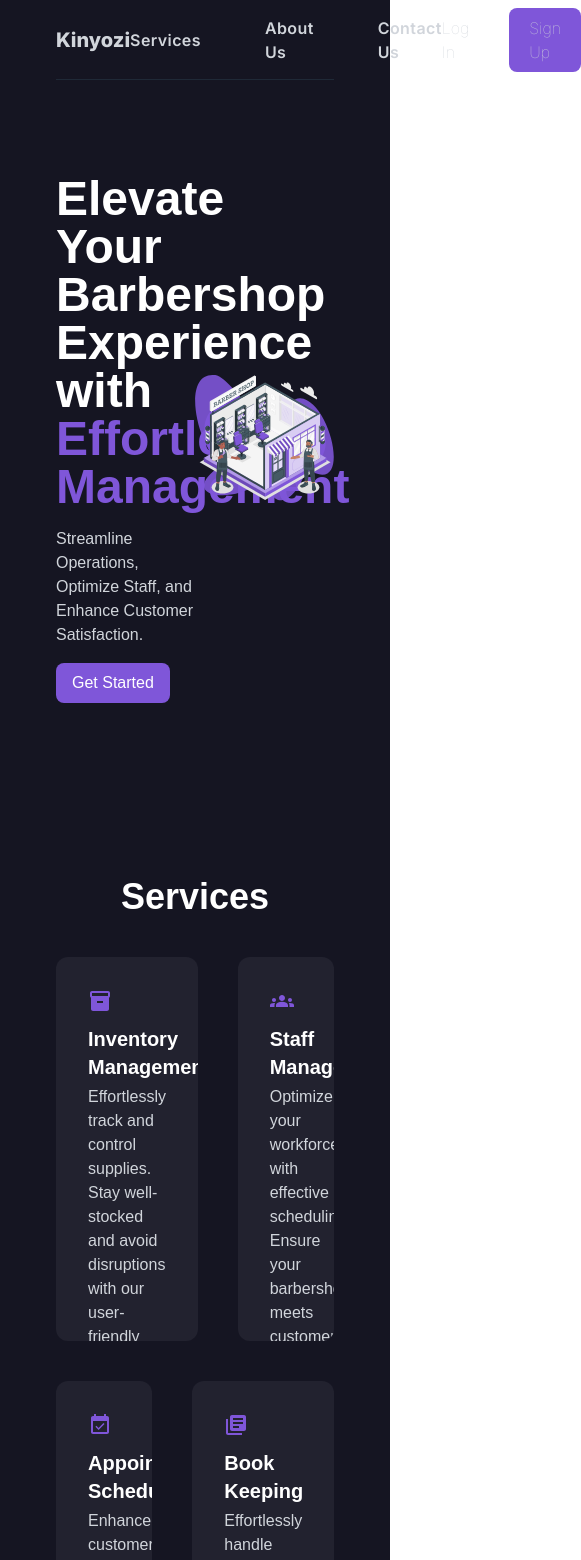
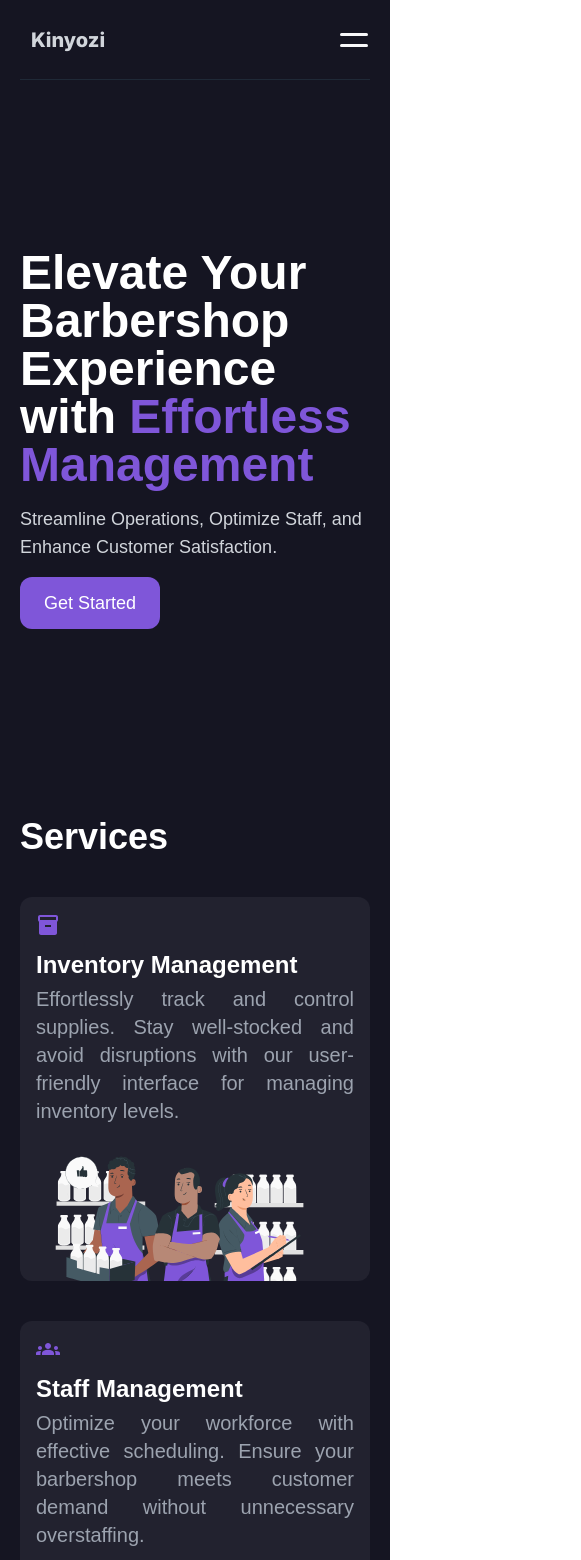
Before and after one commit to regan-mu/my-kinyozi-client, a Next.js app: page / in a window 390 px wide. Shown: the top 1560 px of the page, 581 px wide, since content can reach past the window. Built offline with nearby package versions, Linux system fonts and the light colour scheme.

Commit message:
Landing page mobile-responsive

```diff
--- a/app/components/FaqExpander.js
+++ b/app/components/FaqExpander.js
@@ -39,15 +39,15 @@ export default function Expander() {
     return (
         <div className="flex flex-col justify-center items-center gap-5 w-full">
         {expanders.map((expander) => (
-            <div className="p-5 border-[0.1px] rounded-xl border-gray-600 flex flex-col w-full gap-1"   onClick={() => toggleExpander(expander.id)} key={uniqid()}>
+            <div className="p-5 border-[0.1px] rounded-xl border-gray-600 flex flex-col w-full gap-2"   onClick={() => toggleExpander(expander.id)} key={uniqid()}>
                 <div className="flex h-6 justify-between items-center">
-                    <p className="font-semibold text-[16px]">{questions[expander.id].qn}</p>
+                    <p className="text-base md:font-semibold md:text-[16px] mb-2">{questions[expander.id].qn}</p>
                     <div className="">
                         {expander.expanded ? <RxCaretUp color="white" size={40} /> : <RxCaretDown color="white" size={40} />}
                     </div>
                 </div>
                 {expander.expanded && (
-                    <div className="w-11/12 font-extralight text-[16px] text-gray-400">
+                    <div className="w-full text-justify font-extralight text-[16px] text-gray-400 md:w-11/12">
                     {questions[expander.id].ans}
                     </div>
                 )}
--- a/app/components/Footer.js
+++ b/app/components/Footer.js
@@ -3,7 +3,7 @@ import Link from "next/link";
 
 export default function Footer() {
     return (
-        <div className="flex justify-between py-5 w-full h-20 items-center border-t-[0.1px] text-gray-400 border-gray-700">
+        <div className="flex flex-col-reverse py-5 w-full h-auto gap-3 items-center border-t-[0.1px] text-gray-400 border-gray-700 md:h-20 md:justify-between md:flex-row md:gap-0">
             <p className="text-xs text-gray-400">Created by Regan Muthomi</p>
             <p className="text-sm">© 2024 Kinyozi. All rights reserved.</p>
             <div className="flex gap-5">
--- a/app/components/Header.js
+++ b/app/components/Header.js
@@ -1,6 +1,14 @@
+"use client";
+import { useState } from "react";
 import Link from "next/link";
+import Image from "next/image";
 
 export default function Header() {
+    const [menuExpanded, setMenuExpanded] = useState(false);
+    const toggleMenu = () => {
+        setMenuExpanded(prev => !prev);
+    }
+
     return (
         <nav className="flex justify-between text-gray-300 relative w-full h-20 font-inter border-b border-gray-800">
             <div className="flex w-24 h-full items-center justify-center">
@@ -8,14 +16,28 @@ export default function Header() {
                     <h1 className="font-extrabold text-xl">Kinyozi</h1>
                 </Link>
             </div>
-            <div className="h-full flex items-center gap-16 text-base font-semibold tracking-wide">
-                <Link className="hover:text-gray-200" href="#services-section">Services</Link>
-                <Link className="hover:text-gray-200" href="#about-section">About Us</Link>
-                <Link className="hover:text-gray-200" href="#contact-section">Contact Us</Link>
+            <div className={menuExpanded ? "absolute flex-col h-custom py-10 px-5 top-full -right-7 justify-between w-screen z-10 bg-accent  flex ": "hidden justify-between md:flex md:p-0 md:flex-row md:right-0 md:top-0 md:h-full md:bg-dark-blue md:relative md:w-2/3"}>
+                <div className="h-full flex flex-col text-2xl gap-8  md:flex-row md:items-center md:gap-16 md:text-base font-semibold tracking-wide">
+                    <Link className="hover:text-gray-200" href="#services-section">
+                        <p onClick={toggleMenu}>Services</p>
+                    </Link>
+                    <Link className="hover:text-gray-200" href="#about-section">
+                        <p onClick={toggleMenu}>About Us</p>
+                    </Link>
+                    <Link className="hover:text-gray-200" href="#contact-section">
+                        <p onClick={toggleMenu}>Contact Us</p>
+                    </Link>
+                </div>
+                <div className="h-auto flex flex-col text-xl gap-5 md:items-center md:h-full md:gap-10 md:flex-row font-thin md:text-base">
+                    <Link className="rounded-lg text-center py-2 border-[0.1px] border-secondary md:border-none md:rounded-none md:p-0" href="/">Log In</Link>
+                    <Link className="w-full text-center bg-secondary py-2 px-5 rounded-lg md:w-max hover:text-gray-200" href="/">Sign Up</Link>
+                </div>
             </div>
-            <div className="h-full flex items-center gap-10 font-thin text-base">
-                <Link href="/">Log In</Link>
-                <Link className="bg-secondary py-2 px-5 rounded-lg hover:text-gray-200" href="/">Sign Up</Link>
+            <div className="h-full flex items-center md:hidden">
+                {
+                    menuExpanded ? <Image onClick={toggleMenu} src="/open-menu.svg" alt="hamburger-icon" width={32} height={32} /> :
+                    <Image onClick={toggleMenu} src="/hamburger.svg" alt="hamburger-icon" width={32} height={32} />
+                }
             </div>
         </nav>
     )
--- a/app/components/Service.js
+++ b/app/components/Service.js
@@ -2,10 +2,10 @@ import Image from "next/image";
 
 export default function Service({title, description, icon, image, alt, grid}) {
     return (
-        <div className={`flex flex-col ${grid} w-full h-96 overflow-hidden bg-accent rounded-xl p-8 pb-0 relative`}>
+        <div className={`flex flex-col justify-between col-span-full ${grid} w-full h-96 overflow-hidden bg-accent rounded-xl p-4 pb-0 relative md:p-8`}>
             <Image src={icon} alt="my-kinyozi-inventory" width={24} height={24} />
-            <h3 className="font-semibold text-xl p-0 mt-3">{title}</h3>
-            <p className="text-gray-300 p-0 font-thin text-[16px] mt-1">
+            <h3 className="font-semibold text-2xl p-0 mt-3 md:text-xl">{title}</h3>
+            <p className="text-gray-400 w-full text-xl text-justify p-0 font-thin mt-1 md:text-[16px]">
                 {description}
             </p>
             <Image className="relative w-full h-50 mt-5" src={image} alt={alt}  width={500} height={300} />
--- a/app/page.js
+++ b/app/page.js
@@ -8,24 +8,24 @@ import Footer from './components/Footer';
 
 export default function Home() {
   return (
-    <main className="bg-dark-blue h-auto px-14 font-poppins text-white">
+    <main className="bg-dark-blue h-auto px-5 md:px-14 font-poppins text-white">
       <Header />
-      <section className="w-full h-[85vh] grid grid-cols-2 py-5 mb-20">
+      <section className="w-full h-[85vh] grid grid-rows-1 mb-5  py-5 md:grid-cols-2 md:mb-20">
         <div className="flex flex-col justify-center gap-4  h-full w-full">
-          <h2 className="font-bold text-5xl w-full">
+          <h2 className="font-extrabold md:font-bold text-5xl w-full">
             Elevate Your Barbershop Experience with <span className="text-secondary">Effortless Management</span>
           </h2>
-          <p className="text-gray-300 font-thin text-base p-0 ">
+          <p className="text-gray-300 font-thin text-lg p-0 md:text-base">
             Streamline Operations, Optimize Staff, and Enhance Customer Satisfaction.
           </p>
-          <Link className="bg-secondary w-max py-2 px-4 rounded-lg hover:text-gray-300 transition-all duration-100 ease-in" href="/">Get Started</Link>
+          <Link className="bg-secondary w-max py-3 px-6 rounded-xl text-lg hover:text-gray-300 transition-all duration-100 ease-in md:py-2 md:px-4 md:text-base" href="/">Get Started</Link>
         </div>
-        <div className="w-full flex justify-end relative">
+        <div className="w-full hidden md:flex justify-end relative">
           <Image className="object-contain" src="/my-kinyozi-hero.svg" alt="my kinyozi hero" fill={true}/>
         </div>
       </section>
       <section id="services-section">
-        <h2 className="font-bold text-4xl text-center">Services</h2>
+        <h2 className="font-bold text-4xl md:text-center">Services</h2>
         <div className="grid grid-cols-1 gap-10 grid-rows-2 mt-10">
             <div className="grid grid-cols-7 gap-10">
               <Service
@@ -34,7 +34,7 @@ export default function Home() {
                 Stay well-stocked and avoid disruptions with our user-friendly interface for managing inventory levels."
                 icon="/inventory.svg" image="/inventory-management.svg"
                 alt="my kinyozi inventory management"
-                grid="col-span-4"
+                grid="md:col-span-4"
               />
               <Service
                 title="Staff Management"
@@ -42,34 +42,34 @@ export default function Home() {
                 Ensure your barbershop meets customer demand without unnecessary overstaffing."
                 icon="/staff-icon.svg" image="/barbershop-staff.svg"
                 alt="my kinyozi staff management"
-                grid="col-span-3"
+                grid="md:col-span-3"
               />
             </div>
-            <div className="grid grid-cols-7 gap-10">
+            <div className="grid grid-cols-1 md:grid-cols-7 gap-10">
               <Service
                 title="Appointment Scheduling"
                 description="Enhance customer experience with an intuitive scheduling system.
                 Allow clients to book appointments online, receive notifications, and easily manage their bookings."
                 icon="/appointments.svg" image="/scheduling.svg"
                 alt="my kinyozi appointment scheduling"
-                grid="col-span-3"
+                grid="md:col-span-3"
               />
               <Service
                 title="Book Keeping"
                 description="Effortlessly handle your barbershop's finances with our comprehensive Bookkeeping and Financial Management service."
                 icon="/financials.svg" image="/financial-management.svg"
                 alt="my kinyozi book keeping"
-                grid="col-span-4"
+                grid="md:col-span-4"
               />
             </div>
         </div>
       </section>
       <section id="about-section" className="mt-24">
-        <div className="grid grid-cols-2 gap-10 h-[70vh]">
-          <Image className="relative w-full h-full" src="/about-image.svg" alt="about my kinyozi" width={500} height={300} />
+        <div className="grid grid-cols-1 grid-rows-2 gap-0 h-auto md:h-[70vh] md:gap-10 md:grid-cols-2 md:grid-rows-1">
+          <Image className="relative w-full md:h-full" src="/about-image.svg" alt="about my kinyozi" width={500} height={300} />
           <div className="w-full h-full flex flex-col justify-center">
-            <h3 className="text-4xl font-bold mb-7">About Us</h3>
-            <p className="text-justify text-gray-300 font-roboto font-thin text-[16px] mb-5">
+            <h3 className="text-4xl font-bold mb-1 md:mb-7">About Us</h3>
+            <p className="text-justify text-gray-400 font-roboto font-thin text-[16px] mb-5">
               At Kinyozi, our mission is to revolutionize the barbershop industry by providing
               innovative and user-friendly management solutions.
               We aim to empower barbershops of all sizes with the tools they need to
@@ -82,28 +82,28 @@ export default function Home() {
 
         {/* Why choose us */}
         <div className="mt-24">
-          <h3 className="text-4xl font-bold mb-14 text-center">Why choose us</h3>
+          <h3 className="text-4xl font-bold mb-14 md:text-center">Why choose us</h3>
           <Carousel />
         </div>
       </section>
       {/* FAQs */}
       <section className="mt-24">
-        <h3 className="text-4xl font-bold mb-1 text-center">FAQs</h3>
-        <p className="text-gray-300 text-base text-center mb-10">
+        <h3 className="text-4xl font-bold mb-1 md:text-center">FAQs</h3>
+        <p className="text-gray-300 text-base md:text-center mb-10">
           Here are some of our most asked questions. If yours is not there, do not hesitate to contact us.
         </p>
         <Expander />
       </section>
       {/* Contact */}
-      <section id="contact-section" className="my-24 grid grid-cols-2 grid-rows-1 w-full h-[80vh]">
-        <div className="relative w-full h-full">
+      <section id="contact-section" className="my-12 grid grid-cols-1 grid-rows-1 w-full h-auto md:h-[80vh] md:grid-cols-2 md:my-24">
+        <div className="relative w-full h-full hidden md:block">
           <Image className="object-cover" src="/contact-us.svg" alt="my kinyozi contact" fill={true} />
         </div>
-        <div className="flex flex-col gap-2 px-10 py-5 bg-accent">
+        <div className="flex flex-col gap-2 px-5 py-5 bg-accent md:px-10">
           <h3 className="font-semibold text-2xl">Contact Us</h3>
           <p className="font-medium text-gray-400">We would love to hear from you.</p>
           <form className="flex flex-col gap-2 mt-5">
-            <div className="flex gap-5">
+            <div className="flex flex-col gap-2 md:gap-5 md:flex-row">
               <div className="flex flex-col gap-2 w-full">
                 <label className="text-gray-400" htmlFor="f_name">First Name</label>
                 <input className="h-10 border border-gray-500 rounded-md outline-none bg-accent p-2 text-sm text-gray-300" id="f_name" name="f_name" required type="text" placeholder='Enter first name' />
--- a/next.config.js
+++ b/next.config.js
@@ -1,6 +1,6 @@
 /** @type {import('next').NextConfig} */
 const nextConfig = {
-    output: 'export'
+    // output: 'export'
 }
 
 module.exports = nextConfig
--- a/tailwind.config.js
+++ b/tailwind.config.js
@@ -22,6 +22,9 @@ module.exports = {
         'inter': ['Inter', 'sans-serif'],
         'roboto': ['Roboto', 'sans-serif']
       },
+      height: {
+        'custom': 'calc(100vh - 80px)',
+      },
       fontWeight: {
         thin: 100,
         extralight: 200,
```
Also changed, not shown: app/components/WhyUsCarousel.js (+4 -4 lines), public/hamburger.svg (added), public/open-menu.svg (added).
